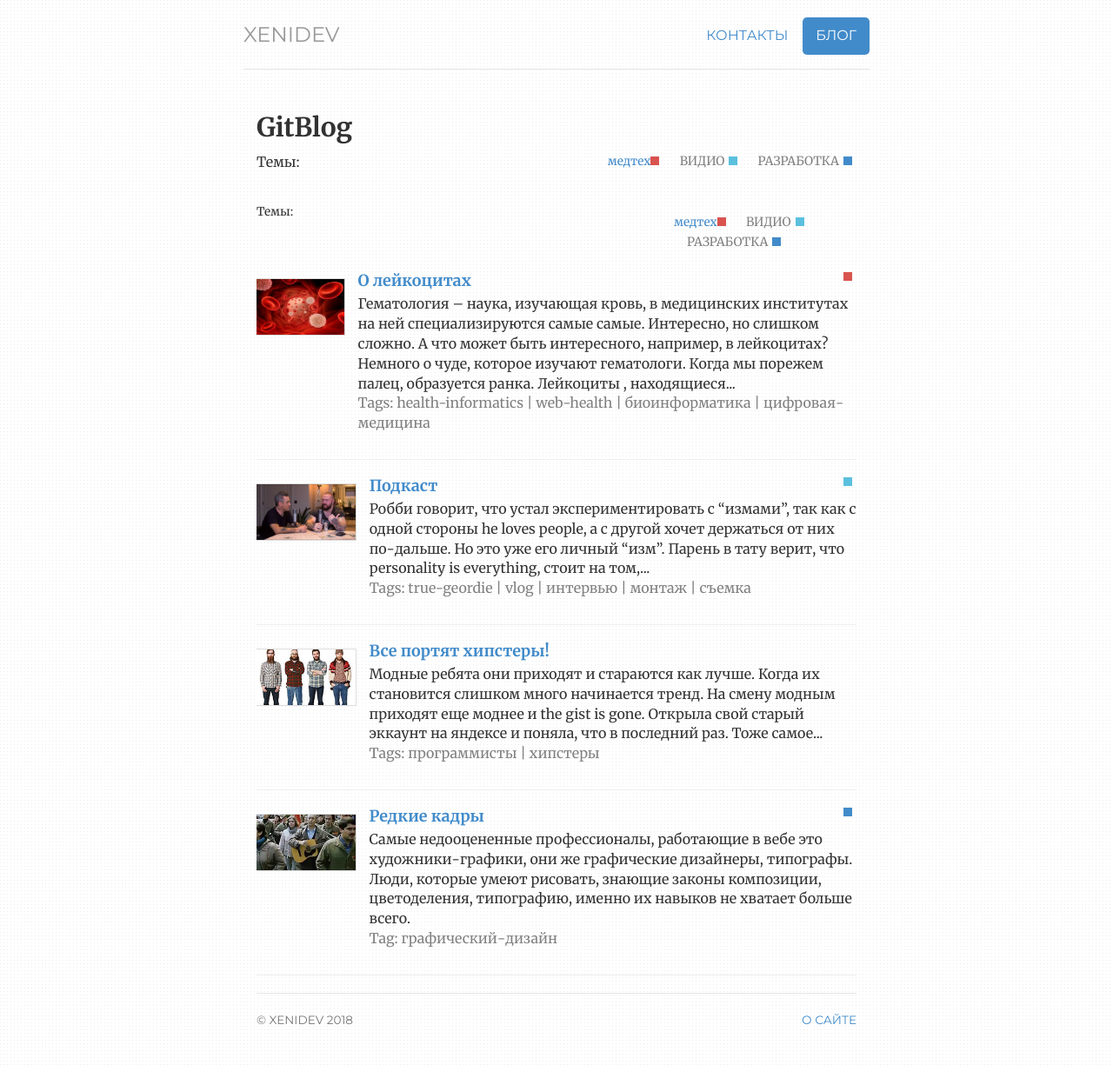
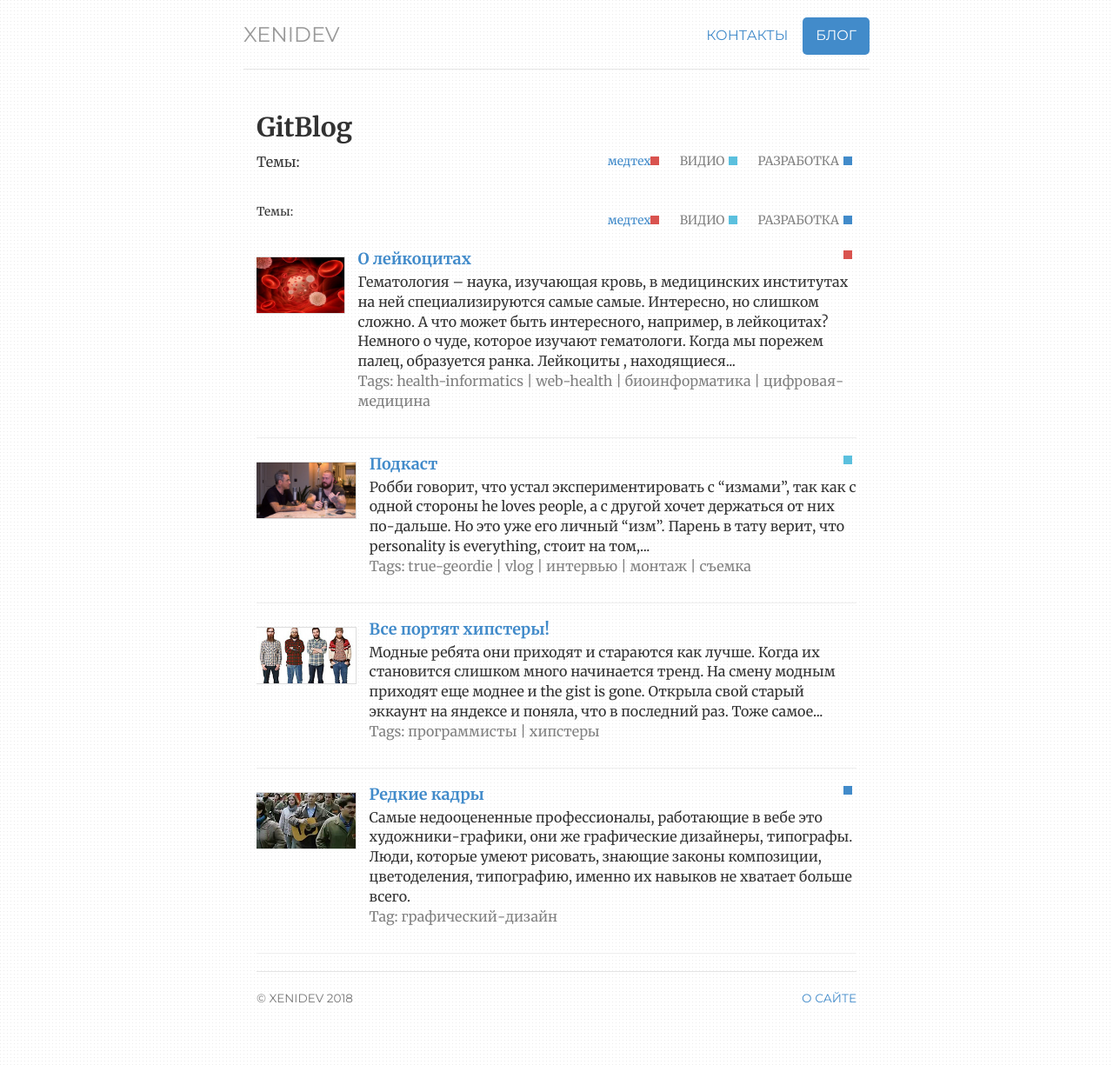
Before and after one commit to ValeraS/xenidev.github.io, a Jekyll site: the page built from notes/index.html, in a window 1280 px wide. Shown: the whole page at 87% size. Built offline with Jekyll 4.4.1, drawn with Linux system fonts in a browser that asks for light colours.

Commit message:
Update index.html

```diff
--- a/notes/index.html
+++ b/notes/index.html
@@ -23,12 +23,12 @@ notes: active
          <br>
 
 
-      <div class="row">
-  <div class="col-sm-8">
+<div class="row">
+  <div class="col-sm-4">
     <p><small>Темы:</small></p>
   </div>
-  <div class="col-sm-4">
-    <p class="pull-right">
+  <div class="col-sm-8">
+    <div class="pull-right">
       <small>
       <ul class="square-categories">
 
@@ -38,11 +38,9 @@ notes: active
 
          </ul>
 
-    </small></p>
+    </small></div>
   </div>
 </div>
-
-
 
 
 
```
